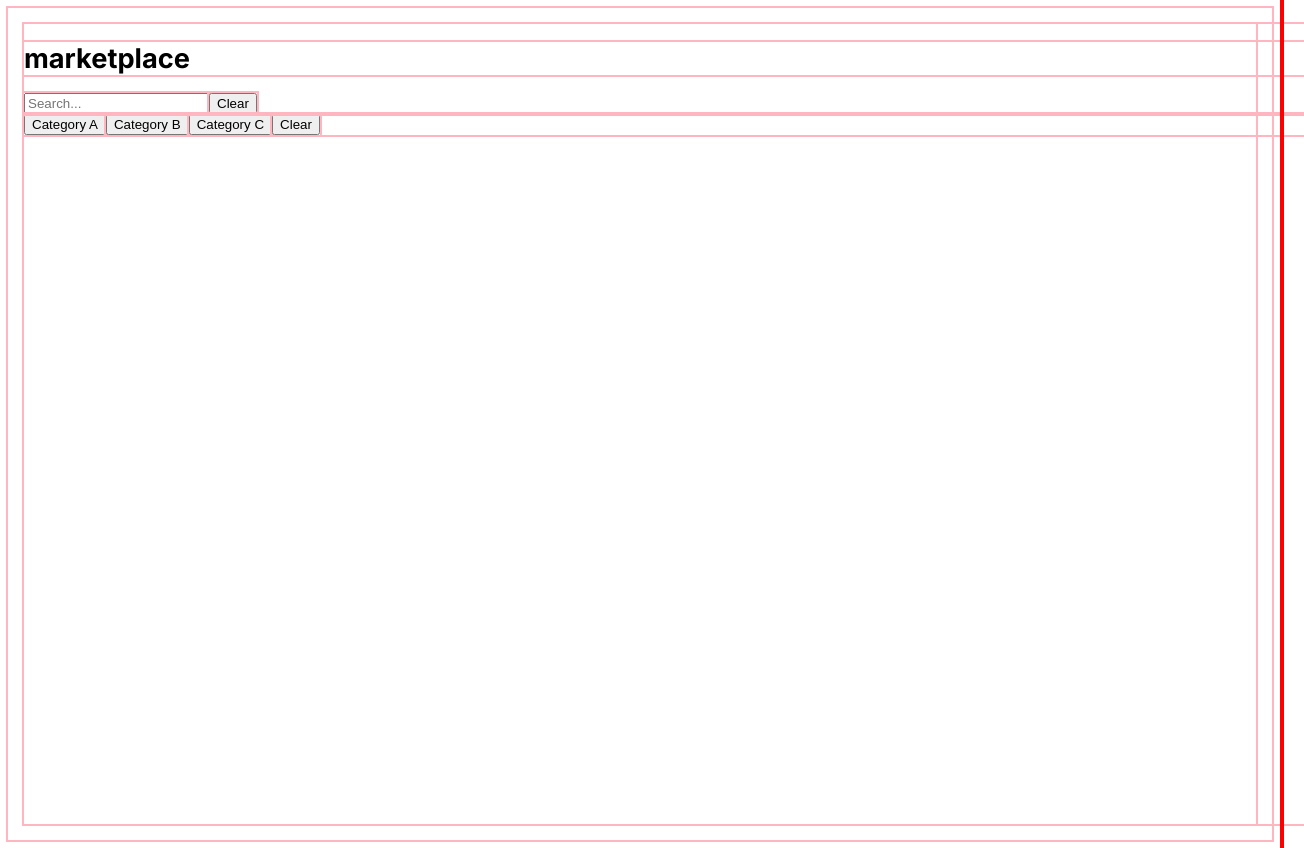
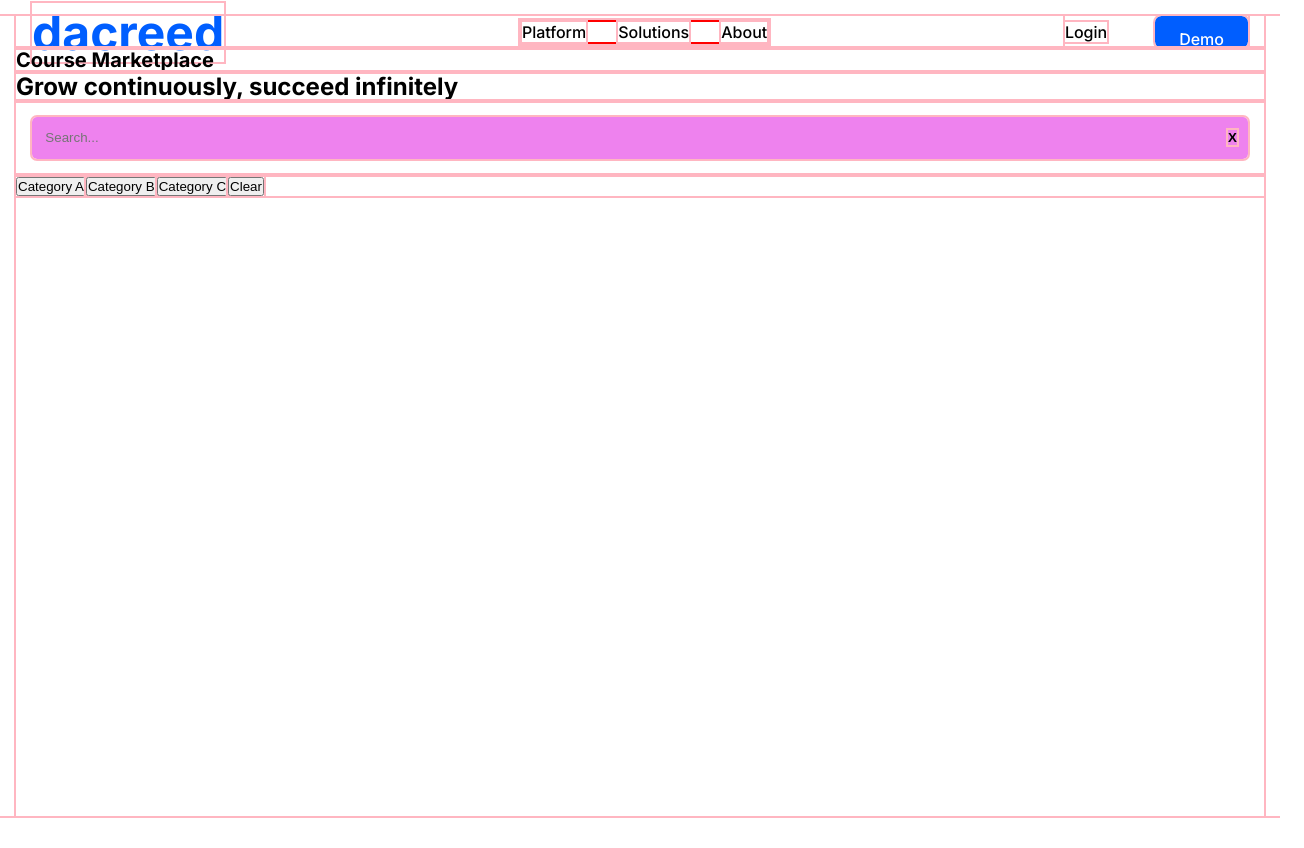
Before and after one commit to nils-thevenard/Marketplace, a Next.js app: page / in a window 1280 px wide. Shown: the whole page, 1304 px wide, since content can reach past the window. Built offline with nearby package versions, Linux system fonts and the light colour scheme.

Commit message:
updated styling to start resembling the webpage

```diff
--- a/src/app/globals.scss
+++ b/src/app/globals.scss
@@ -7,6 +7,10 @@ body {
     )
     rgb(var(--background-start-rgb));
 }
+
+*{padding: 0;
+margin: 0;
+box-sizing: border-box;}
 
 a {
   color: inherit;
@@ -19,3 +23,7 @@ a {
     outline: 4px solid red;
   }
 }
+
+H1{
+  FONT-SIZE: 20PX
+}
--- /dev/null
+++ b/src/app/marketplace/layout/header.tsx
@@ -0,0 +1,21 @@
+import React from "react";
+import styles from "./layout.module.scss";
+
+export default function Header() {
+  return (
+    <div>
+      <div className={styles.header}>
+        <h1 className={styles.logo}>dacreed</h1>
+        <div className={styles.pageLinks}>
+          <div>Platform</div>
+          <div>Solutions</div>
+          <div>About</div>
+        </div>
+        <div className={styles.loginDemo}>
+          <h1>Login</h1>
+          <h2 className={styles.demo}>Demo</h2>
+        </div>
+      </div>
+    </div>
+  );
+}
--- /dev/null
+++ b/src/app/marketplace/layout/layout.module.scss
@@ -0,0 +1,51 @@
+.header{
+    display: flex;
+    justify-content: space-between;
+    align-items: center;
+    padding: 1rem;
+    height: 2rem;;
+
+    .logo{
+        color:  rgb(0, 94, 255);
+        font-size: 3rem;
+    }
+
+    .pageLinks{
+        display: flex;
+        gap: 2em;
+        font-weight:500;
+        border: 2px solid red;
+        div{
+            font-size: 1rem;
+        }
+
+       }
+
+    .loginDemo{
+        display: flex;
+        flex-direction: row;
+        align-items: center;
+        gap: 3em;
+
+        h1{
+            font-size: 1rem;
+            font-weight:500;
+        }
+
+        .demo{
+            background-color: rgb(0, 94, 255);
+            border-radius: .4em;
+            color: white;
+            font-size: 1rem;
+            font-weight:500;
+            height: 1rem;
+            padding: .8rem 1.5rem 1.2rem 1.5rem ;
+            margin: 0px;
+
+
+        }
+
+
+    }
+
+}
--- a/src/app/marketplace/mainPage.tsx
+++ /dev/null
@@ -1,10 +0,0 @@
-import React from "react";
-import FilteredCards from "./search/filteredCards";
-
-export default function MainPage() {
-  return (
-    <div>
-      <FilteredCards />
-    </div>
-  );
-}
--- /dev/null
+++ b/src/app/marketplace/marketplacePage.module.scss
@@ -0,0 +1,14 @@
+.main {
+  display: flex;
+  flex-direction: column;
+  margin: 1rem;
+  min-height: 100vh;
+
+  filteredCards{
+    display: flex;
+    align-items: center;
+
+
+  }
+
+}
--- /dev/null
+++ b/src/app/marketplace/marketplacePage.tsx
@@ -0,0 +1,14 @@
+import React from "react";
+import FilteredCards from "./search/filteredCards";
+import Header from "./layout/header";
+import styles from "./marketplacePage.module.scss";
+
+export default function MainPage() {
+  return (
+    <div className={styles.main}>
+      <Header />
+      <div className={styles.filteredCards}></div>
+      <FilteredCards />
+    </div>
+  );
+}
--- a/src/app/marketplace/search/courseCard.module.scss
+++ b/src/app/marketplace/search/courseCard.module.scss
@@ -1,13 +1,55 @@
 
-.CourseCards {
+.SearchFilters {
     display: flex;
-    flex-wrap: wrap;
-    width: 100vw;
+   flex-direction: column;
+    width: 75vw;
+    align-items: center;
+    margin-top: 4rem;
+
+
+    .pageHeading{
+        color:  rgb(0, 94, 255);
+
+
+    }
     h1{
-        width: 100vw;
+        font-size: 3rem;
+        font-weight: 500;
+        margin-bottom: 0px;
+    }
+
+    h2{
+        font-size: .9rem;
+        display: flex;
+        justify-content: center;
+        margin-top: .1rem;
     }
 
 }
+
+    .searchBarParent{
+        padding: 1rem;
+        width: 100%;
+
+        input{
+            padding: 1em;
+            border: none;
+            width: 100%;
+            border-radius: 5px;
+            font-style: inherit;
+            color: inherit;
+            background-color: violet;
+
+        }
+
+        button{
+            padding: 0;
+            border: none;
+            font-weight: 700;
+            background-color: transparent;
+            margin-left: -20px;
+        }
+    }
 
 
 .card{
@@ -19,7 +61,7 @@
     border: 1px solid #ccc;
 
     width: 15rem;
-    .heading{
+    .cardHeading{
         font-size: 1.8em;  padding: .5rem;
     }
     .content  {
--- a/src/app/marketplace/search/courseCards.tsx
+++ b/src/app/marketplace/search/courseCards.tsx
@@ -7,7 +7,7 @@ const CourseCards: React.FC<{ data: Course[] }> = ({ data }) => {
     <div className={styles.CourseCards}>
       {data.map((data) => (
         <div className={styles.card} key={data.id}>
-          <div className={styles.heading}>{data.name}</div>
+          <div className={styles.cardHeading}>{data.name}</div>
           <div className={styles.content}>
             <div>Description: {data.description}</div>
             <div>Price: {data.price}</div>
--- a/src/app/marketplace/search/filteredCards.tsx
+++ b/src/app/marketplace/search/filteredCards.tsx
@@ -8,20 +8,24 @@ import styles from "./courseCard.module.scss";
 
 export default function FilteredCards() {
   // I could set use state as just a string but by importing Category and declaring it as the type i have the type safety of only being able to use the sect category's
-  const [letter, setLetter] = useState<Category | "">("");
+  const [category, setCategory] = useState<Category | "">("");
 
   // filtering the array depending on the value of letter
   const filteredData: Course[] = DATA.filter((course) => {
-    return course.category === letter;
+    return course.category === category;
   });
 
   //mapping out the array of objects and displaying as JSX
-  const SearchCards: React.FC<{ data: Course[] }> = ({ data }) => {
+  const SearchCards: React.FC = () => {
     const [searchText, setSearchText] = useState<string>("");
     return (
-      <div className={styles.CourseCards}>
-        {searchText == "" && <h1>marketplace</h1>}
-        <form>
+      <div className={styles.filters}>
+        <div className={styles.pageHeading}>
+          {searchText == "" && <h1>Course Marketplace</h1>}
+          {searchText == "" && <h2>Grow continuously, succeed infinitely</h2>}
+        </div>
+
+        <form className={styles.searchBarParent}>
           <input
             type="text"
             placeholder="Search..."
@@ -30,7 +34,7 @@ export default function FilteredCards() {
               setSearchText(e.target.value);
             }}
           />
-          <button onClick={() => setSearchText("")}>Clear</button>
+          <button onClick={() => setSearchText("")}>X</button>
         </form>
       </div>
     );
@@ -38,32 +42,32 @@ export default function FilteredCards() {
 
   return (
     <div>
-      <SearchCards data={[]} />
+      <SearchCards />
       <CourseCards data={filteredData} />
       <button
         onClick={() => {
-          setLetter("A");
+          setCategory("A");
         }}
       >
         Category A
       </button>
       <button
         onClick={() => {
-          setLetter("B");
+          setCategory("B");
         }}
       >
         Category B
       </button>
       <button
         onClick={() => {
-          setLetter("C");
+          setCategory("C");
         }}
       >
         Category C
       </button>
       <button
         onClick={() => {
-          setLetter("");
+          setCategory("");
         }}
       >
         Clear
--- a/src/app/page.module.scss
+++ /dev/null
@@ -1,19 +0,0 @@
-.main {
-  display: flex;
-  justify-content: space-between;
-  padding: 1rem;
-  min-height: 100vh;
-  font-size: 0.85rem;
-
-  .description {
-    display: inherit;
-    justify-content: inherit;
-    align-items: inherit;
-    font-size: 0.85rem;
-    max-width: var(--max-width);
-    width: 100%;
-
-
-  }
-
-}
--- a/src/app/page.tsx
+++ b/src/app/page.tsx
@@ -1,12 +1,9 @@
-import MainPage from "./marketplace/mainPage";
-import styles from "./page.module.scss";
+import MainPage from "./marketplace/marketplacePage";
 
 export default function Home() {
   return (
-    <main className={styles.main}>
-      <div className={styles.description}>
-        <MainPage />
-      </div>
-    </main>
+    <div>
+      <MainPage />
+    </div>
   );
 }
```
Also changed, not shown: src/app/marketplace/layout/footer.tsx (added).
